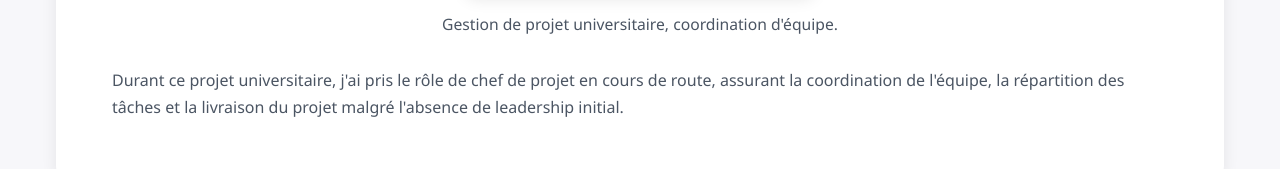
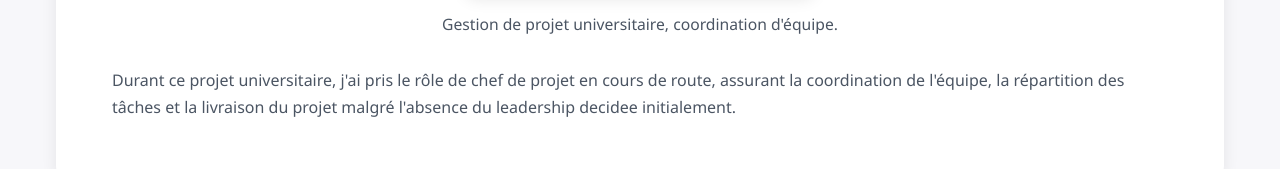
Before and after one commit to Ark4i/portfolio, a plain HTML site: page projets/projet-sae206.html in a window 1280 px wide. Shown: the part 381-550 px from the top of the page. Drawn offline with Linux system fonts and the light colour scheme.

Commit message:
Update projet-sae206.html

```diff
--- a/projets/projet-sae206.html
+++ b/projets/projet-sae206.html
@@ -19,7 +19,7 @@
       <img src="../images/sae206.png" alt="SAE 2.06" class="project-main-image">
       <div class="project-image-caption">Gestion de projet universitaire, coordination d'équipe.</div>
       <p>
-        Durant ce projet universitaire, j'ai pris le rôle de chef de projet en cours de route, assurant la coordination de l'équipe, la répartition des tâches et la livraison du projet malgré l'absence de leadership initial.
+        Durant ce projet universitaire, j'ai pris le rôle de chef de projet en cours de route, assurant la coordination de l'équipe, la répartition des tâches et la livraison du projet malgré l'absence du leadership decidee initialement.
       </p>
     </section>
     <section>
```
